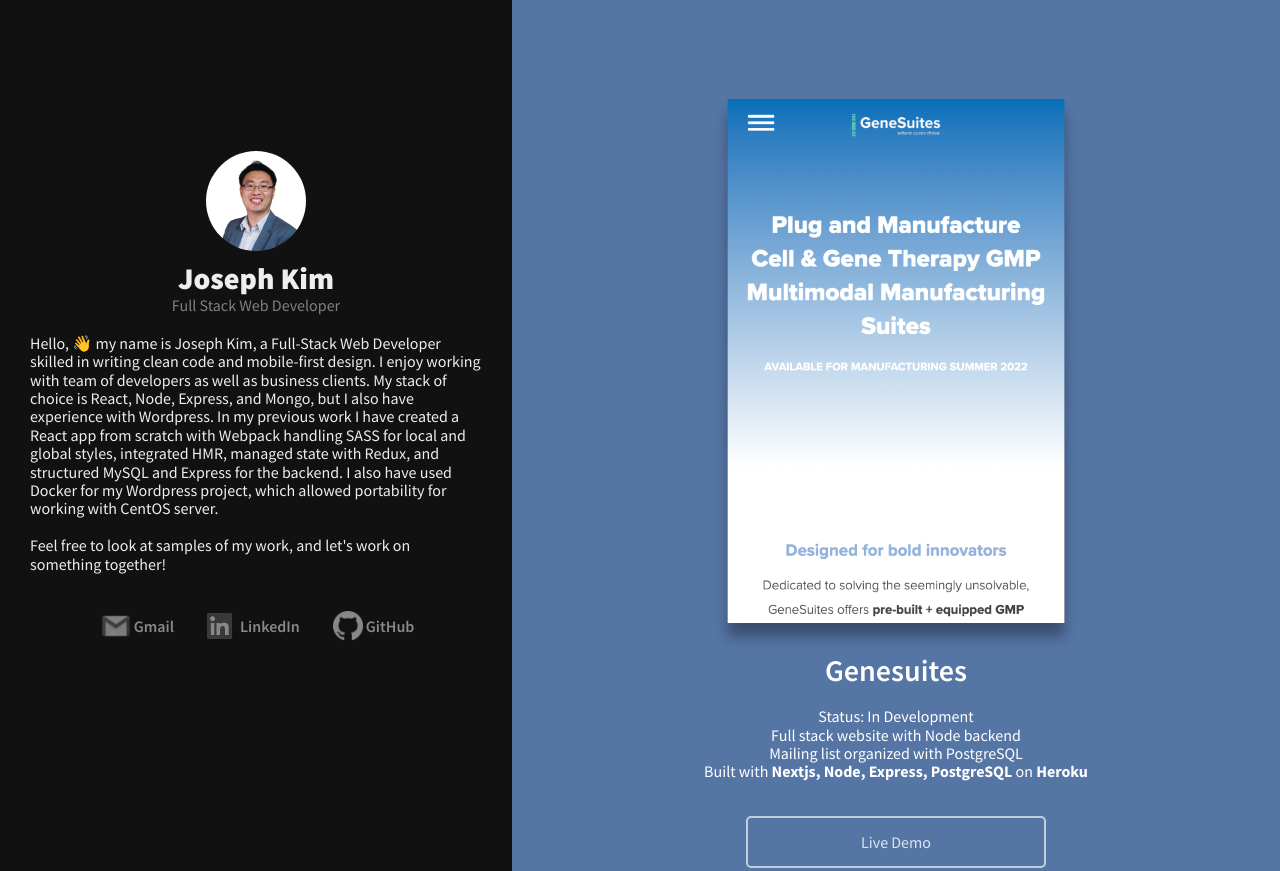
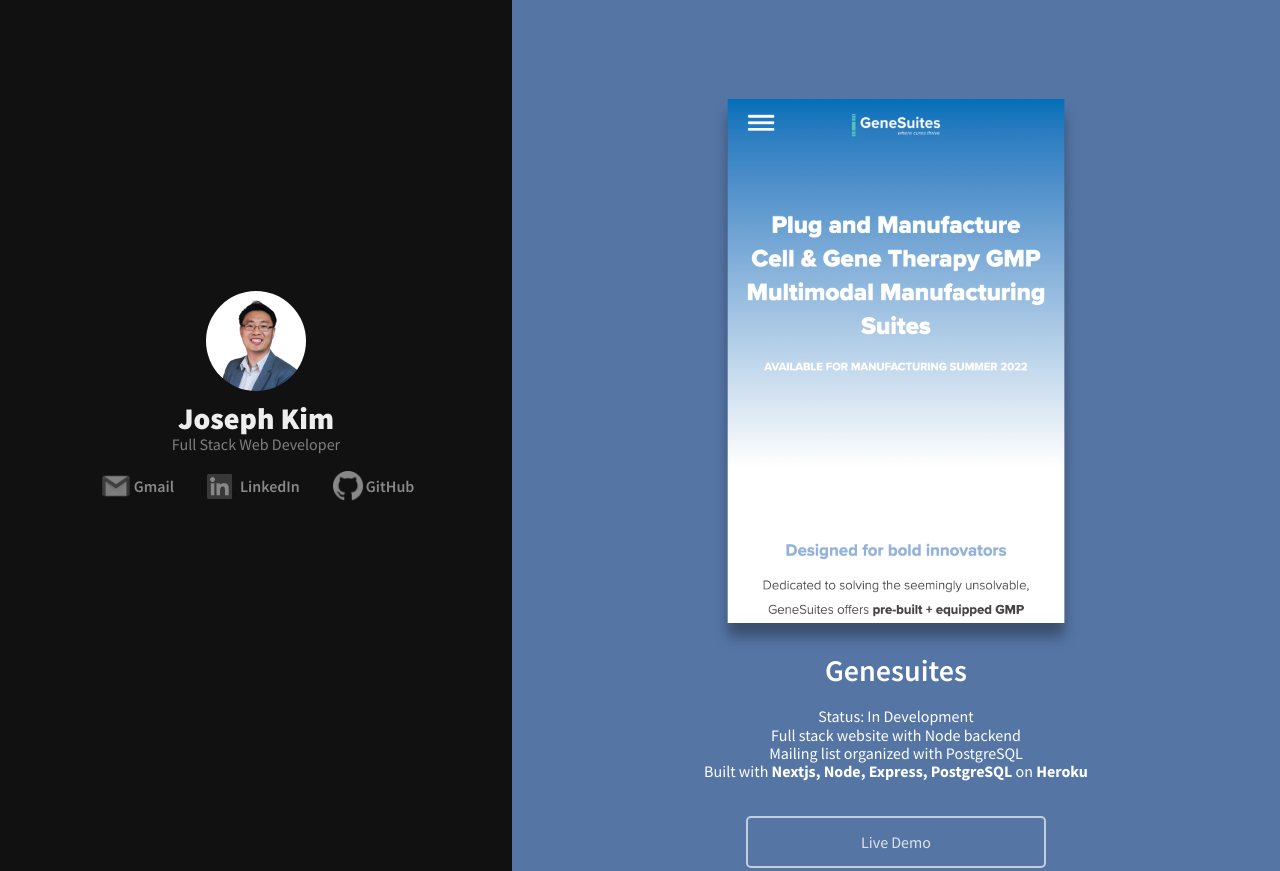
Before and after one commit to jsphkm/jsphkm.github.io, a plain HTML site: page index.html in a window 1280 px wide. Shown: the top 871 px of the page. Drawn offline with nearby package versions, Linux system fonts and the light colour scheme.

Commit message:
Remove description

```diff
--- a/index.css
+++ b/index.css
@@ -66,12 +66,6 @@ h1 {
   justify-content: center;
   align-items: center;
   overflow-y: auto;
-}
-
-.hero-message {
-  margin: 20px 0;
-  font-weight: 400;
-  font-size: 16px;
 }
 
 .hero-profile-image {
--- a/index.html
+++ b/index.html
@@ -38,11 +38,6 @@
         <small class="hero-message-subtitles">
           Full Stack Web Developer
         </small>
-        <p class="hero-message">
-          Hello, 👋 my name is Joseph Kim, a Full-Stack Web Developer skilled in writing clean code and mobile-first design. I enjoy working with team of developers as well as business clients.  My stack of choice is React, Node, Express, and Mongo, but I also have experience with Wordpress.  In my previous work I have created a React app from scratch with Webpack handling SASS for local and global styles, integrated HMR, managed state with Redux, and structured MySQL and Express for the backend. I also have used Docker for my Wordpress project, which allowed portability for working with CentOS server.
-          <br />
-          <br />Feel free to look at samples of my work, and let's work on something together!
-        </p>
         <ul class="hero-social">
           <li class="gmail-item">
             <a href="mailto:jsphkm12@gmail.com" target="_blank">
```
